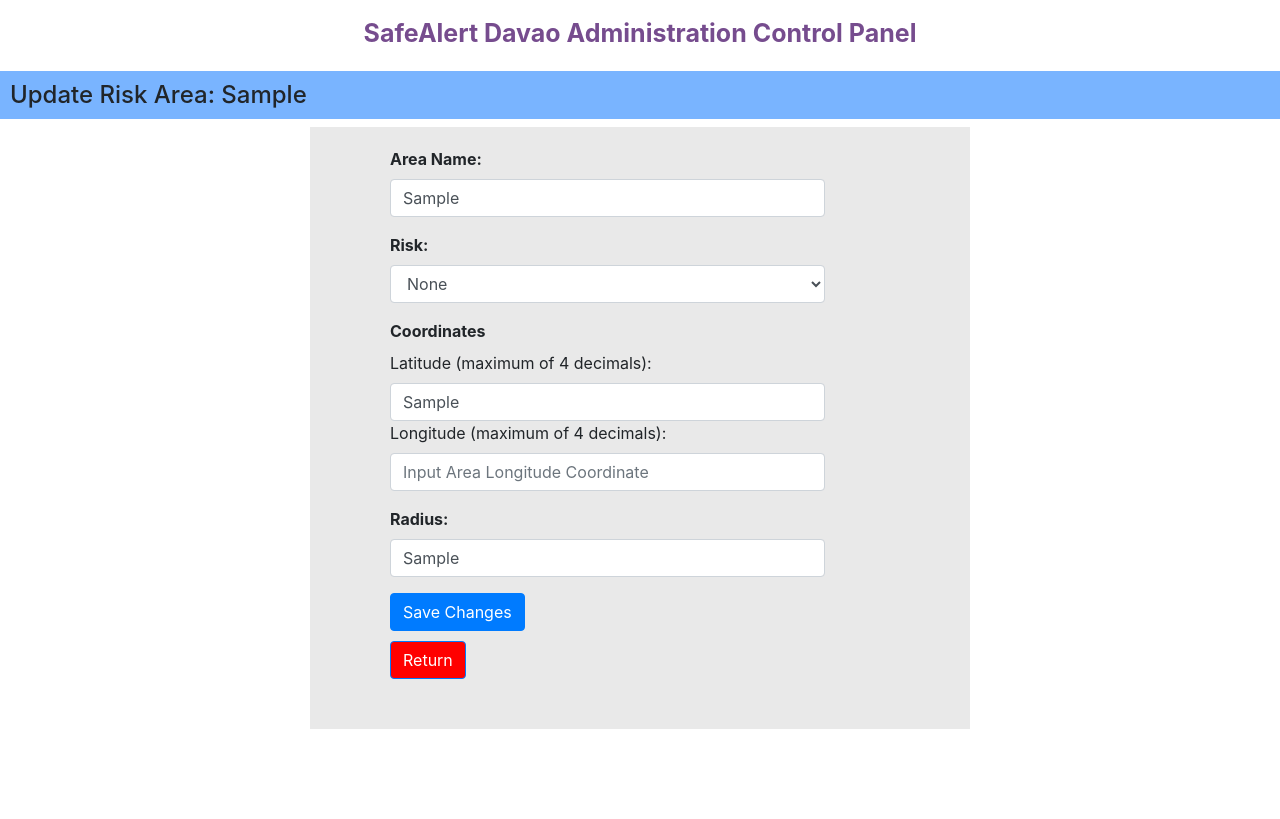
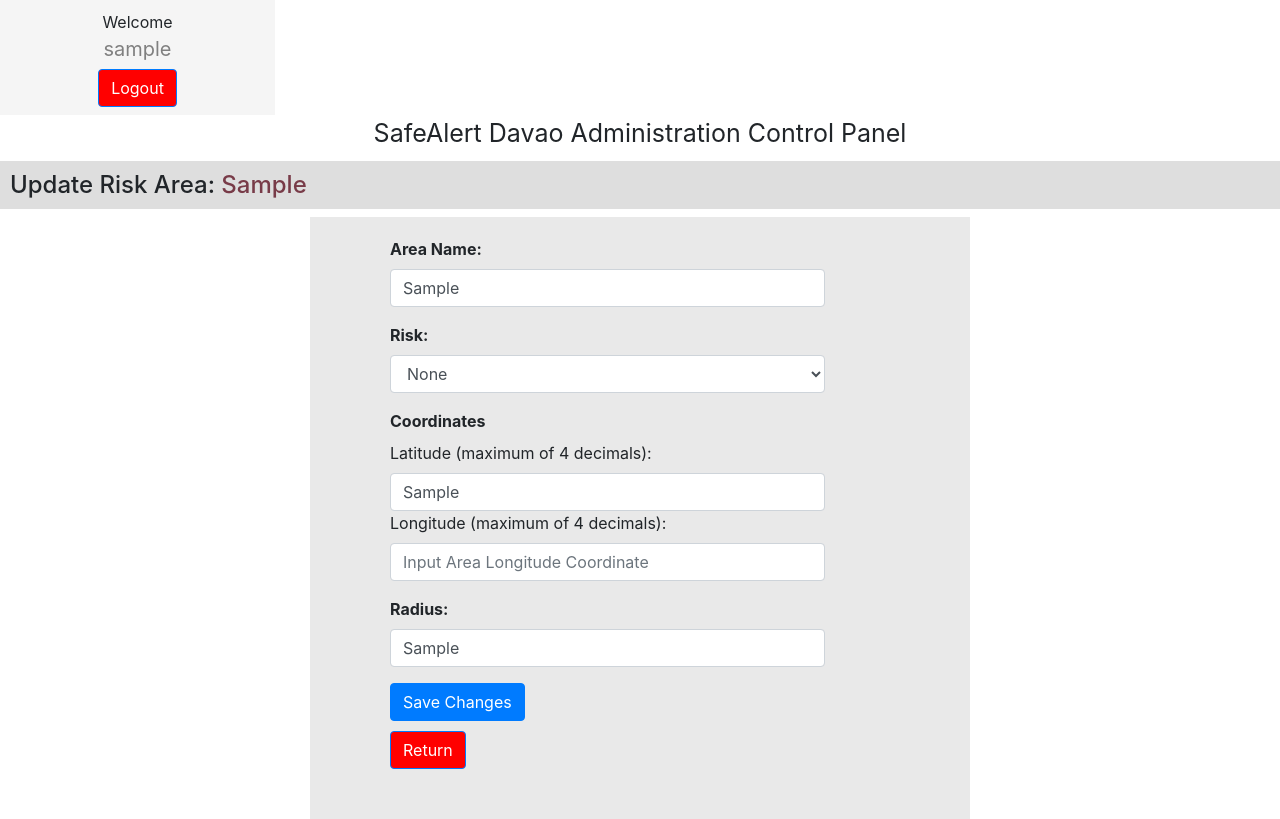
Before and after one commit to Kryse-777/safealert-davao, a PHP site: page /editriskarea.php in a window 1280 px wide. Before the commit the page ends 729 px from the top, so only its background shows below. Run offline with PHP 8.4, Linux system fonts and the light colour scheme; the visitor is signed in with stand-in values (Sample User, id 1); tables that the repository leaves empty or names only in its code hold one stand-in row (values such as "Sample post"); data that the repository does not hold is empty.

Commit message:
update ui

```diff
--- a/admin.php
+++ b/admin.php
@@ -572,7 +572,6 @@
                         <input type="password" class="form-control" name="inputnewpass" placeholder="Input New Password">
                     </div>
 
-
                     <?php
                     }
                     ?>
--- a/css/style.css
+++ b/css/style.css
@@ -218,7 +218,7 @@
     padding-top: 15px;
     padding-bottom: 10px;
 	margin: auto;
-	color: #764C8E;
+	//color: #764C8E;
 	text-align: center;
 	font-weight: bold;
 }
@@ -228,7 +228,7 @@
 
 .mt-2{
     padding: 10px;
-    background-color: #79B4FF;
+    background-color: #dedede;
 }
 .mainpage{
     width: 250px;
--- a/editriskarea.php
+++ b/editriskarea.php
@@ -5,7 +5,7 @@
 {
     session_start();
 }
-if(empty($_SESSION['muniqid'])){
+if(empty($_SESSION['runiqid'])){
     header('location:admin.php');
 }
 ?>
@@ -28,7 +28,12 @@
     <script type="text/javascript" src="bootstrap/js/bootstrap.min.js"></script>
 </head>
     <body>
-<div class="head" id="title" style="background-color: white;">
+    <div class="adminheader" id="usertype">
+        Welcome <div id="usertypename"><?php echo $_SESSION['username']?></div>
+
+        <a href="logout.php" id="logoutbtn" style="background-color: red;" class="btn btn-primary">Logout</a></br>
+    </div>
+    <div class="head">
         SafeAlert Davao Administration Control Panel
     </div>
 
@@ -44,7 +49,7 @@
             $radius = $row['radius'];
         }
         ?>
-    <h4 class="mt-2">Update Risk Area: <?php echo $area; ?></h4>
+        <h4 class="mt-2">Update Risk Area: <a style="color: #783b48"><?php echo $area; ?></a></h4>
         <div class="adminform">
             <form method="post" action="<?php echo ($_SERVER['PHP_SELF']);?>">
                 <div class="form-group">
```
Also changed, not shown: editmiscarea.php (+8 -3 lines). Lines whose indentation alone changed are shown as unchanged.
